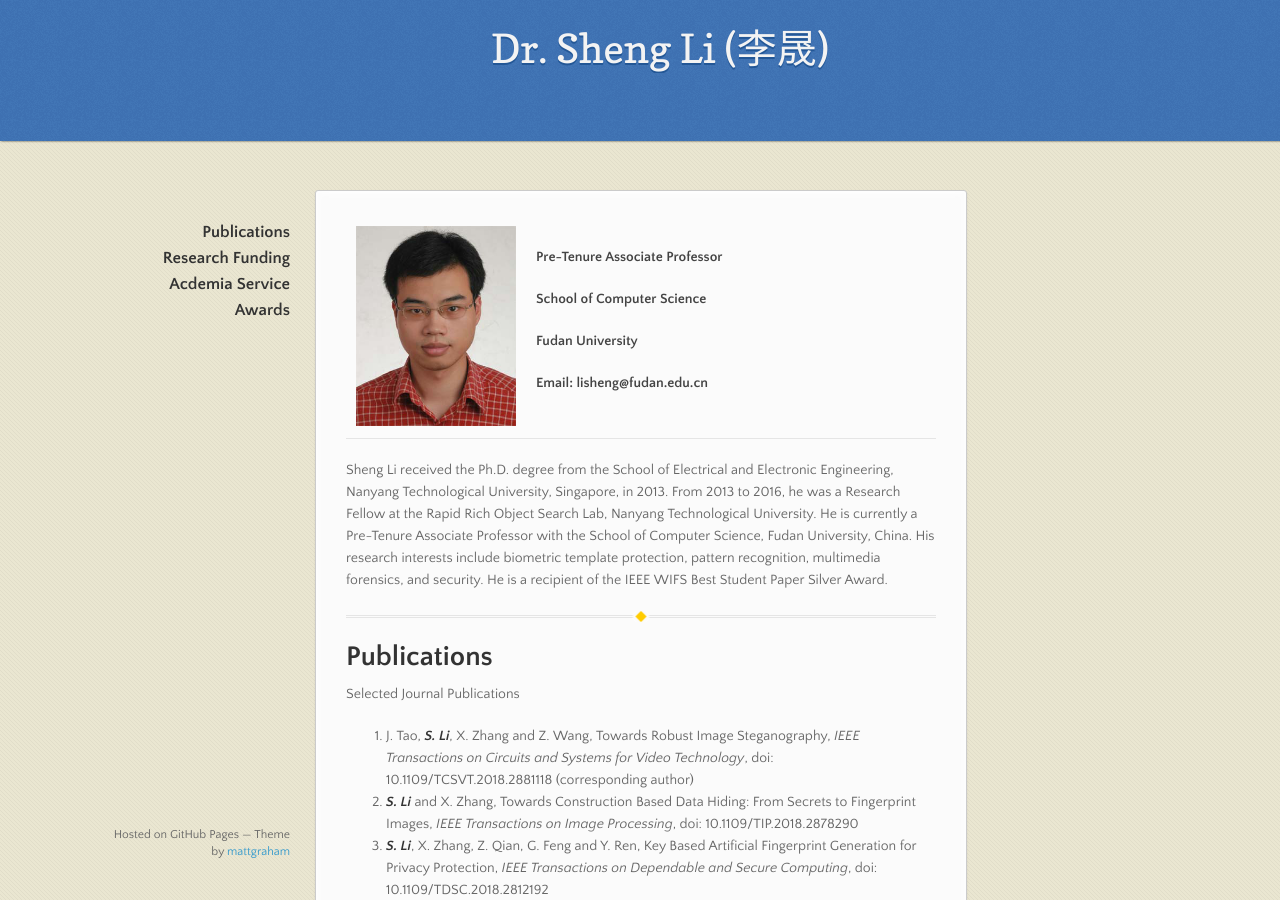
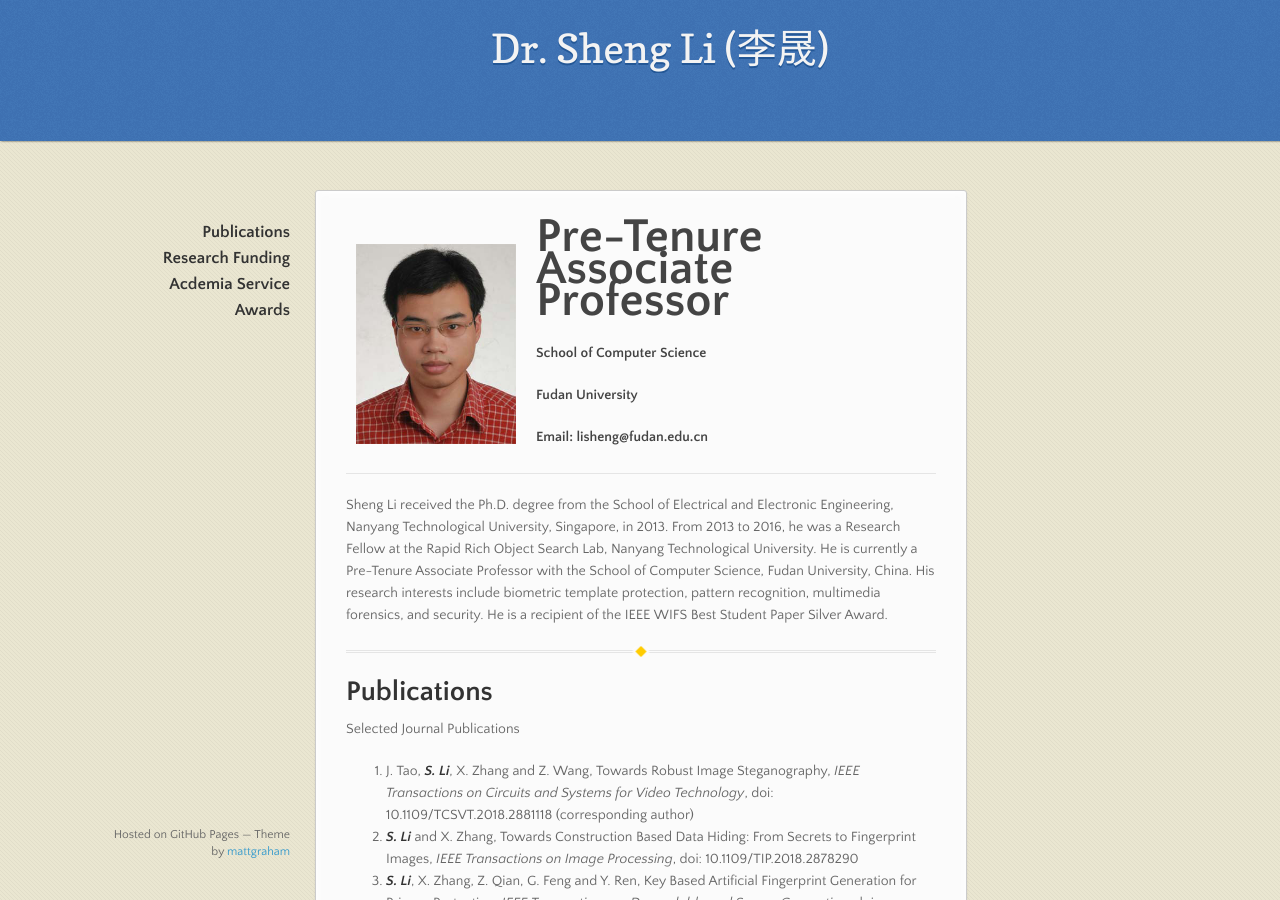
Before and after one commit to blazelisheng/blazelisheng.github.io, a Jekyll site: the page built from index.md, in a window 1280 px wide and 900 px high. Built offline with Jekyll 4.4.1, drawn with Linux system fonts in a browser that asks for light colours; the repository's description, which GitHub fills in, is left out.

Commit message:
Update index.md

```diff
--- a/index.md
+++ b/index.md
@@ -6,7 +6,7 @@ layout: default
   <tr>
     <th width="160">
 <img src="/assets/images/Sheng_Li_Photo.png" width="160" height="200" /></th>
-  <th> <p align="left">Pre-Tenure Associate Professor</p>
+  <th> <p align="left"><font size="+5"> Pre-Tenure Associate Professor</font></p>
         <p align="left">School of Computer Science</p>
         <p align="left">Fudan University</p>
         <p align="left">Email: lisheng@fudan.edu.cn</p></th>
```
